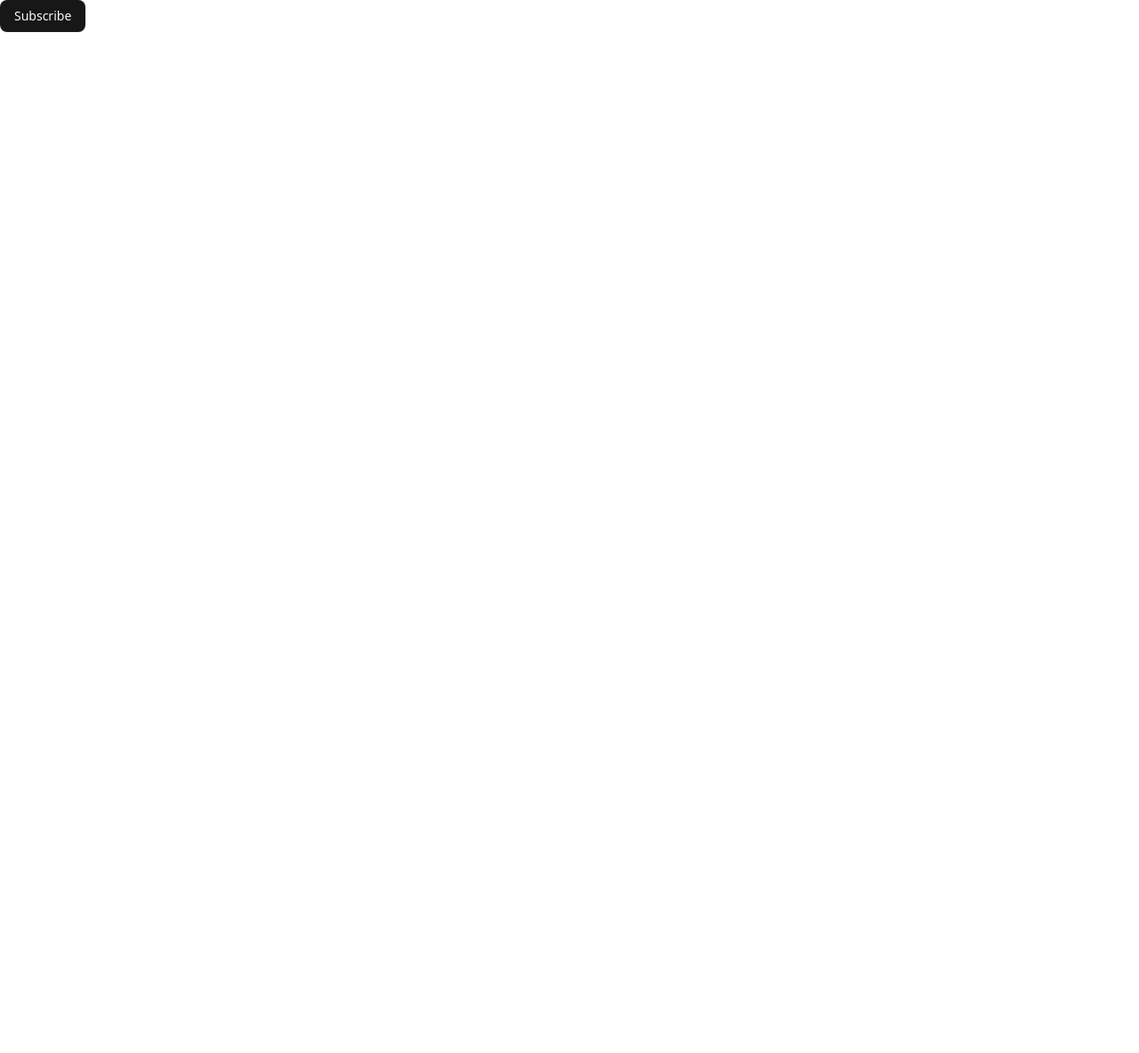
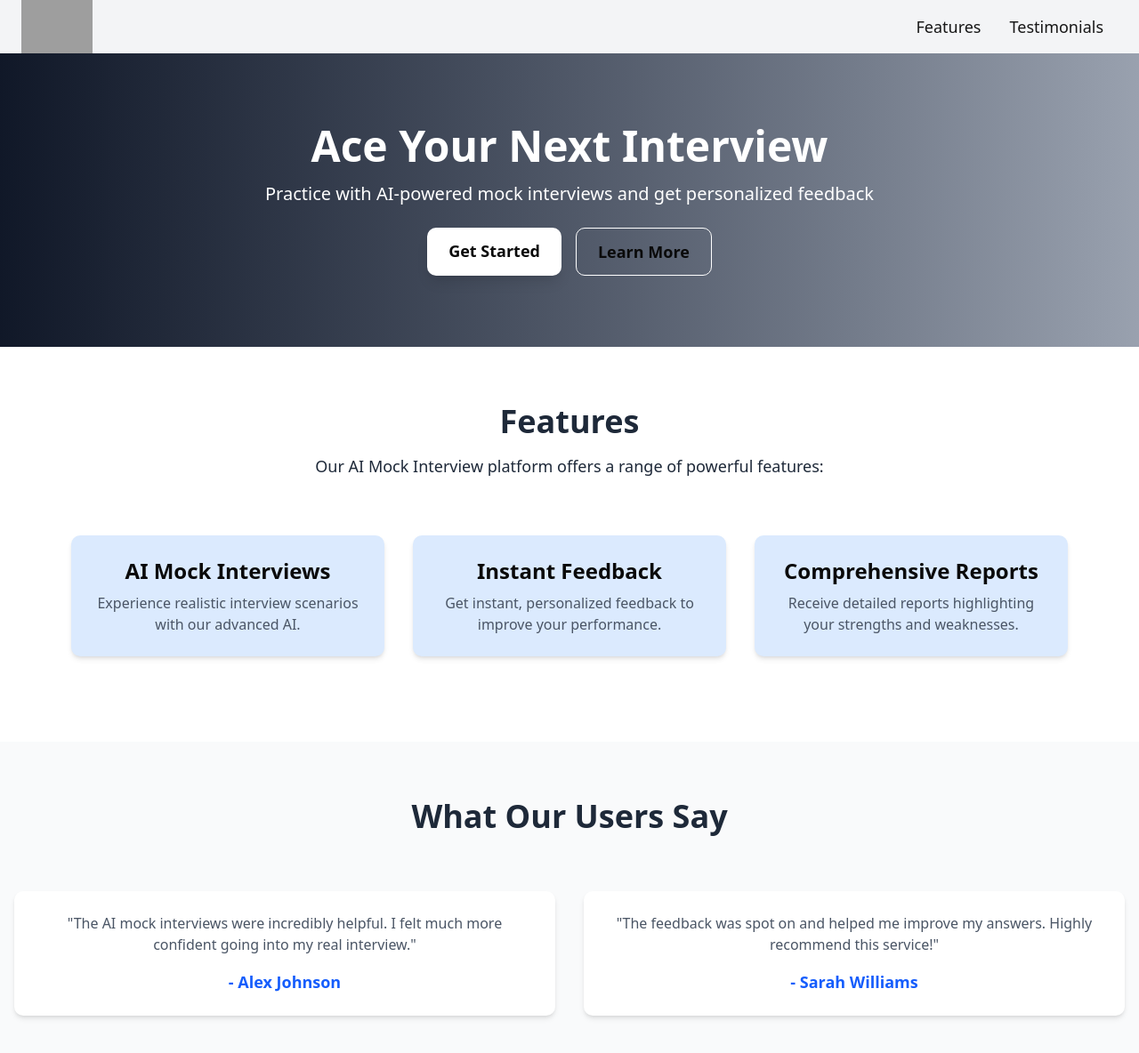
Before and after one commit to ojas-elawadhi/Mockify, a Next.js app: page / in a window 1280 px wide. Shown: the top 1184 px of the page at 89% size. Before the commit the page ends 800 px from the top, so only its background shows below. Built offline with nearby package versions, Linux system fonts and the light colour scheme; grey boxes are pictures that could not be loaded.

Commit message:
feat: home page ui

```diff
--- a/app/page.js
+++ b/app/page.js
@@ -1,6 +1,156 @@
+import React from "react";
 import { Button } from "@/components/ui/button";
+import Head from "next/head";
+import Link from "next/link";
 import Image from "next/image";
 
-export default function Home() {
-  return <div><Button>Subscribe</Button></div>;
-}
+const page = () => {
+  return (
+    <div>
+      <Head>
+        <title>Mockify</title>
+        <meta
+          name="description"
+          content="Ace your next interview with AI-powered mock interviews"
+        />
+        <link rel="icon" href="/favicon.ico" />
+      </Head>
+
+      <main className="min-h-screen">
+        {/* Header Section */}
+        <header className="w-full bg-gray-100 shadow-md">
+          <div className="container mx-auto flex flex-col md:flex-row justify-between items-center px-6">
+            <Link href="/" className="text-3xl font-bold text-primary">
+              <Image src={"/mockify.png"} width={80} height={40} alt="logo" />
+            </Link>
+            <nav className="flex flex-col sm:flex-row flex-wrap items-center justify-between mt-4 md:mt-0 space-y-4 sm:space-y-0 sm:space-x-4">
+              <div className="flex flex-col sm:flex-row items-center space-y-2 sm:space-y-0">
+                <a
+                  href="#features"
+                  className="text-lg text-primary hover:text-destructive hover:font-bold mx-2 md:mx-4"
+                >
+                  Features
+                </a>
+                <a
+                  href="#testimonials"
+                  className="text-lg text-primary hover:text-destructive hover:font-bold mx-2 md:mx-4"
+                >
+                  Testimonials
+                </a>
+              </div>
+            </nav>
+          </div>
+        </header>
+
+        {/* Hero Section */}
+        <section className="flex flex-col items-center justify-center text-center py-20 bg-gradient-to-r from-gray-900 to-gray-400  px-6 md:px-0">
+          <h2 className="text-4xl md:text-5xl font-bold text-white">
+            Ace Your Next Interview
+          </h2>
+          <p className="mt-4 text-lg md:text-xl text-white ">
+            Practice with AI-powered mock interviews and get personalized
+            feedback
+          </p>
+          <div className="mt-6 flex flex-col md:flex-row">
+            <a
+              href="/dashboard"
+              className="px-6 py-3 mb-4 md:mb-0 md:mr-4 text-lg font-semibold bg-white !text-primary-600 rounded-lg shadow-lg hover:bg-gray-100"
+            >
+              Get Started
+            </a>
+            <a
+              href="#features"
+              className="px-6 py-3 text-lg font-semibold border border-white rounded-lg hover:bg-white hover:text-black-600"
+            >
+              Learn More
+            </a>
+          </div>
+        </section>
+
+        {/* Features Section */}
+        <section
+          id="features"
+          className="py-16 bg-white px-16 md:px-0 lg:px-8 xl:px-16"
+        >
+          <div className="container mx-auto text-center">
+            <h2 className="text-4xl font-bold text-gray-800">Features</h2>
+            <p className="mt-4 text-lg text-gray-800">
+              Our AI Mock Interview platform offers a range of powerful
+              features:
+            </p>
+            <div className="flex flex-wrap justify-center mt-8">
+              <div className="w-full md:w-1/3 px-4 py-8">
+                <div className="bg-blue-100 rounded-lg p-6 shadow-md">
+                  <h3 className="text-2xl font-semibold text-black-600">
+                    AI Mock Interviews
+                  </h3>
+                  <p className="mt-2 text-gray-600">
+                    Experience realistic interview scenarios with our advanced
+                    AI.
+                  </p>
+                </div>
+              </div>
+              <div className="w-full md:w-1/3 px-4 py-8">
+                <div className="bg-blue-100 rounded-lg p-6 shadow-md">
+                  <h3 className="text-2xl font-semibold text-black-600">
+                    Instant Feedback
+                  </h3>
+                  <p className="mt-2 text-gray-600">
+                    Get instant, personalized feedback to improve your
+                    performance.
+                  </p>
+                </div>
+              </div>
+              <div className="w-full md:w-1/3 px-4 py-8">
+                <div className="bg-blue-100 rounded-lg p-6 shadow-md">
+                  <h3 className="text-2xl font-semibold text-black-600">
+                    Comprehensive Reports
+                  </h3>
+                  <p className="mt-2 text-gray-600">
+                    Receive detailed reports highlighting your strengths and
+                    weaknesses.
+                  </p>
+                </div>
+              </div>
+            </div>
+          </div>
+        </section>
+
+        {/* Testimonials Section */}
+        <section id="testimonials" className="py-16 bg-gray-50 px-6 md:px-0">
+          <div className="container mx-auto text-center">
+            <h2 className="text-4xl font-bold text-gray-800">
+              What Our Users Say
+            </h2>
+            <div className="flex flex-wrap justify-center mt-8">
+              <div className="w-full md:w-1/2 px-4 py-8">
+                <div className="bg-white rounded-lg p-6 shadow-md">
+                  <p className="text-gray-600">
+                    "The AI mock interviews were incredibly helpful. I felt much
+                    more confident going into my real interview."
+                  </p>
+                  <h4 className="mt-4 text-lg font-semibold text-blue-600">
+                    - Alex Johnson
+                  </h4>
+                </div>
+              </div>
+              <div className="w-full md:w-1/2 px-4 py-8">
+                <div className="bg-white rounded-lg p-6 shadow-md">
+                  <p className="text-gray-600">
+                    "The feedback was spot on and helped me improve my answers.
+                    Highly recommend this service!"
+                  </p>
+                  <h4 className="mt-4 text-lg font-semibold text-blue-600">
+                    - Sarah Williams
+                  </h4>
+                </div>
+              </div>
+            </div>
+          </div>
+        </section>
+      </main>
+    </div>
+  );
+};
+
+export default page;
```
